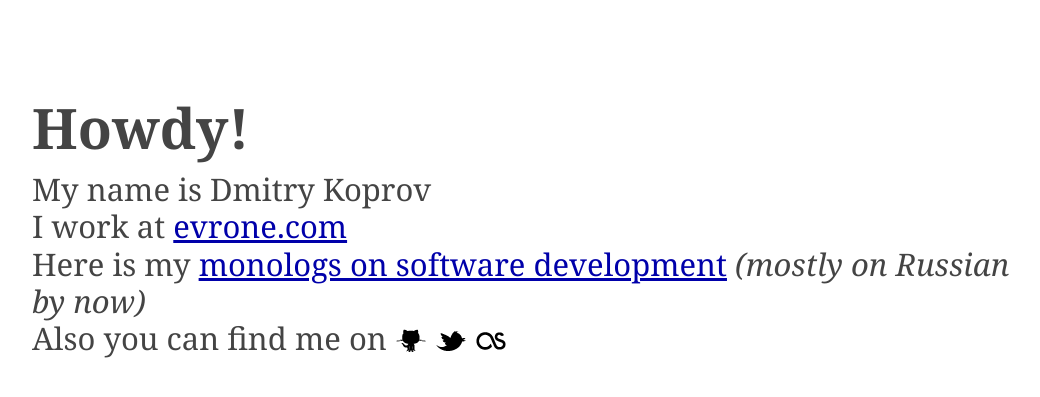
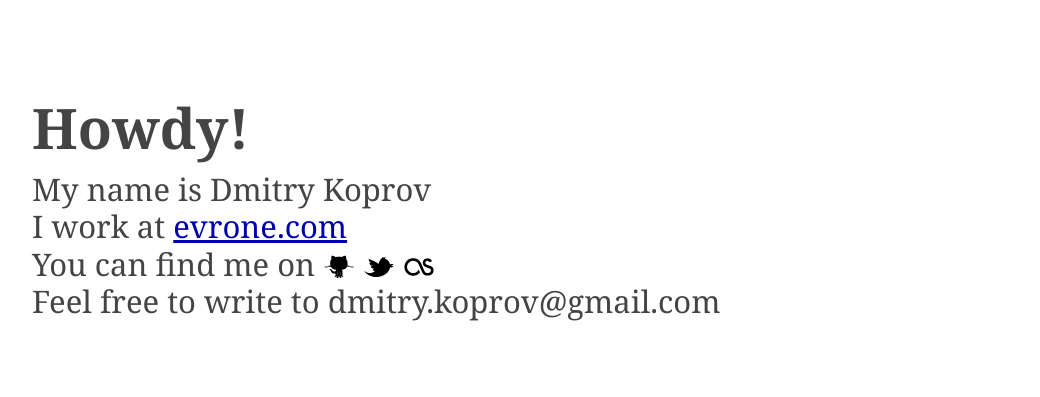
Before and after one commit to dkoprov/dkoprov.github.com, a Jekyll site: the page about.html, which Jekyll copies as it is, in a window 1280 px wide. Shown: the top 397 px of the page, without its empty margins (108-1148 px from the left). Built offline with Jekyll 4.4.1, drawn with Linux system fonts in a browser that asks for light colours; nearby versions of some CDN libraries; library files that are not in the unit come from our copies; Markdown is read by kramdown in place of the engine named in the settings.

Commit message:
another edit

```diff
--- a/about.html
+++ b/about.html
@@ -14,11 +14,11 @@
       <p>
         My name is Dmitry Koprov <br />
         I work at <a href='http://evrone.com'>evrone.com</a> <br />
-        Here is my <a href='index.html'>monologs on software development</a> <em>(mostly on Russian by now)</em> <br />
-        Also you can find me on
+        You can find me on
         <a href="https://github.com/dkoprov"><img src="images/github.png" /></a>
         <a href="http://twitter.com/dkoprov"><img src="images/twitter.png" /></a>
-        <a href="http://www.lastfm.ru/user/dimbas"><img src="images/last.fm.png" /></a>
+        <a href="http://www.lastfm.ru/user/dimbas"><img src="images/last.fm.png" /></a> <br />
+        Feel free to write to dmitry.koprov@gmail.com
       </p>
     </div>
 
--- a/css/main.css
+++ b/css/main.css
@@ -36,6 +36,10 @@ pre {
   line-height: 1.2em;
 }
 
+code {
+  font-size: 90%;
+}
+
 .howdy {
   font-size: 1.55em;
   line-height: 1.2em;
@@ -56,7 +60,7 @@ a.about {
   color: #444;
 }
 a.home_link {
-  color: #ddd;
+  color: #ccc;
   text-decoration: none;
   padding-bottom: 4em;
 }
@@ -72,10 +76,9 @@ ul.posts li {
 }
 
 ul.posts li span {
-  color: #999;
+  color: #ccc;
   font-family: 'Liberation Mono', 'Menlo', monospace;
   font-size: 90%;
-  text-decoration: underline;
 }
 
 ul.posts li a {
```
